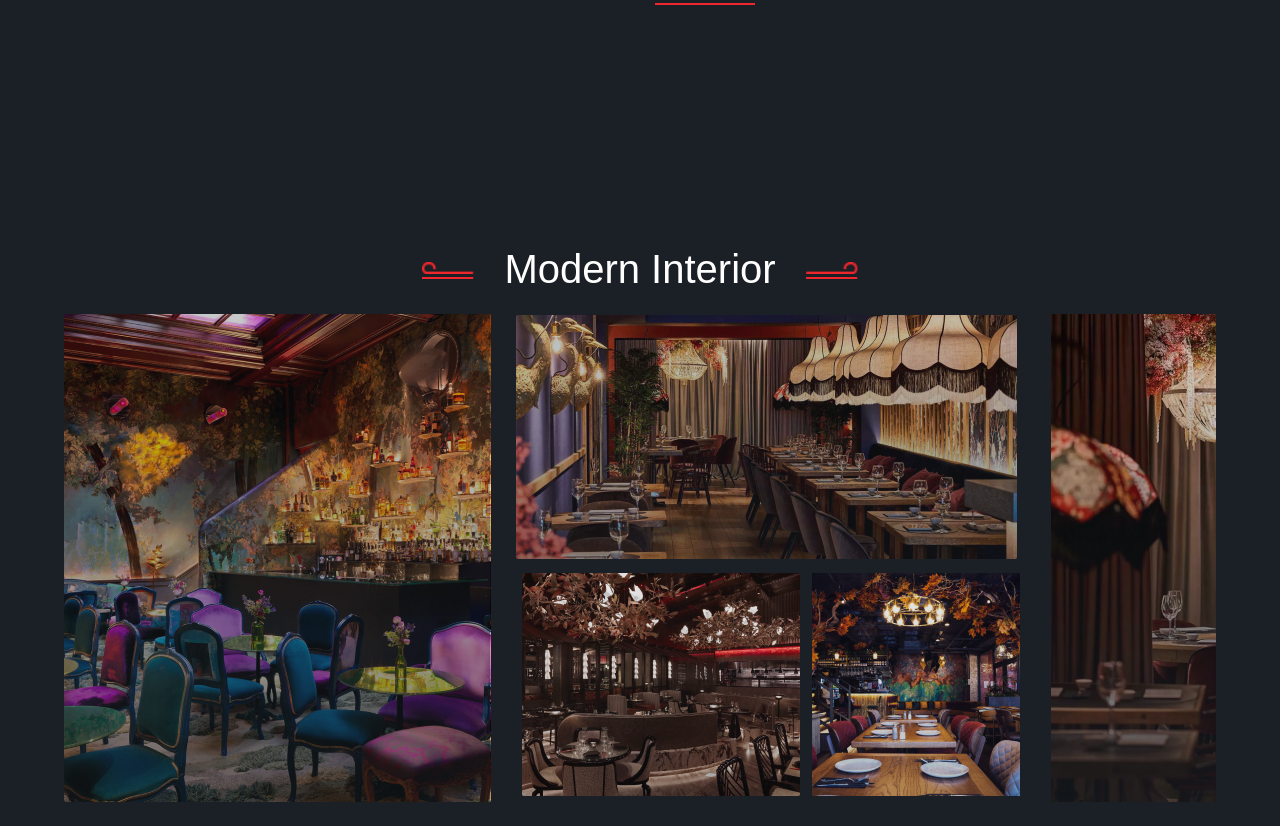
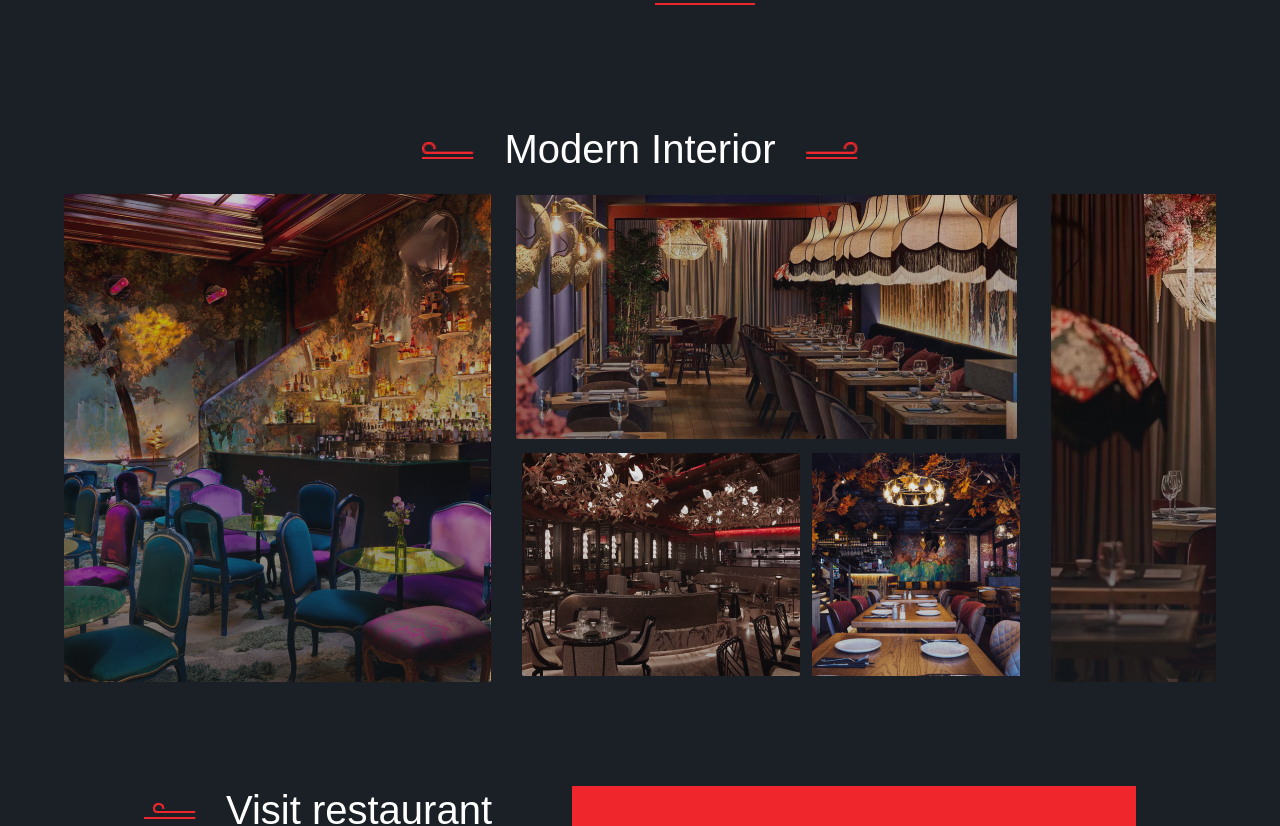
Before and after one commit to Seitkanov2004/new-project, a React (Create React App) app: page / in a window 1280 px wide. Shown: the part 3600-4426 px from the top of the page. Built offline with nearby package versions, Linux system fonts and the light colour scheme; a web font is replaced by a local one.

Commit message:
retreats

```diff
--- a/src/pages/home/ModernInterior/ModernInterior.scss
+++ b/src/pages/home/ModernInterior/ModernInterior.scss
@@ -1,5 +1,5 @@
 #modern {
-  padding: 100px 0;
+
   .modern {
     display: flex;
     align-items: center;
@@ -10,7 +10,7 @@
       display:flex;
       justify-content: center;
       align-items: center;
-      padding: 20px 0;
+      padding: 0 0 20px 0;
       &__block {
         display: flex;
         flex-direction:column;
```
